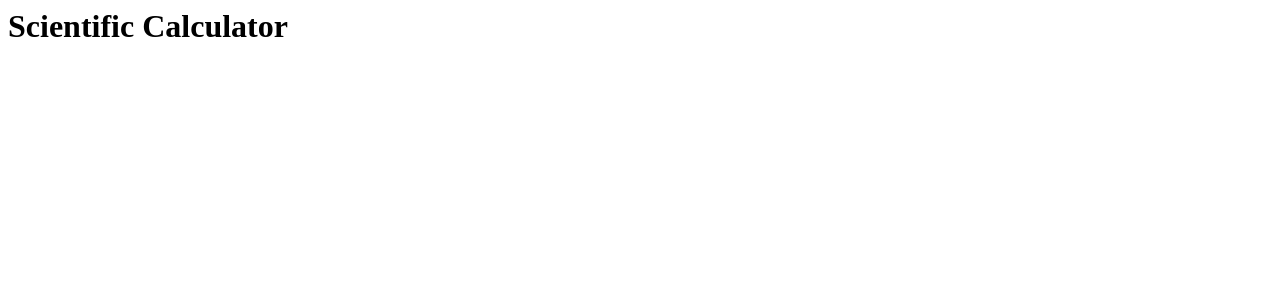
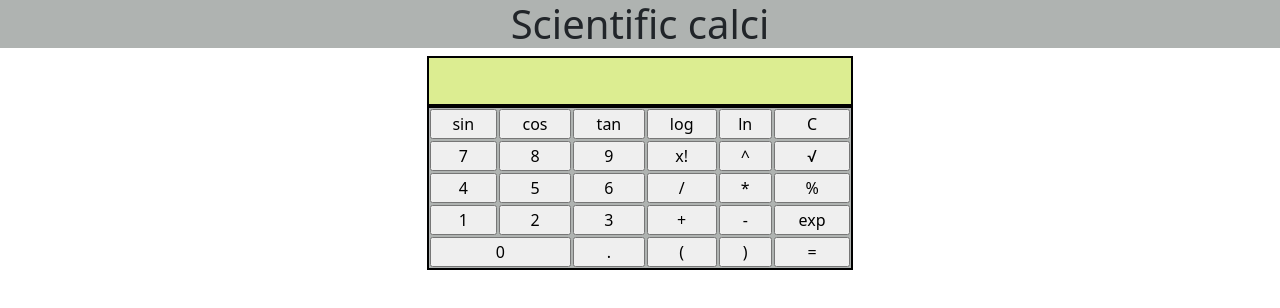
Before and after one commit to onkar0205/Scientific_Cali, a plain HTML site: page index.html in a window 1280 px wide. Drawn offline with nearby package versions, Linux system fonts and the light colour scheme.

Commit message:
adding UI

```diff
--- a/index.html
+++ b/index.html
@@ -1 +1,82 @@
-<h1>Scientific Calculator</h1>
+<!doctype html>
+<html lang="en">
+
+<head>
+    <!-- Required meta tags -->
+    <meta charset="utf-8">
+    <meta name="viewport" content="width=device-width, initial-scale=1">
+
+    <!-- Bootstrap CSS -->
+    <link href="https://cdn.jsdelivr.net/npm/bootstrap@5.0.2/dist/css/bootstrap.min.css" rel="stylesheet"
+        integrity="sha384-EVSTQN3/azprG1Anm3QDgpJLIm9Nao0Yz1ztcQTwFspd3yD65VohhpuuCOmLASjC" crossorigin="anonymous">
+
+    <title>Hello, world!</title>
+    <link rel="stylesheet" href="/main.css">
+</head>
+
+<body>
+    <header class="header">
+        <h1>Scientific calci</h1>
+    </header>
+
+    <div class="container-fluid">
+        <div class="row box justify-content-around">
+            <div class="col-md-4 butbox" style="background-color:rgb(175, 179, 177); padding: 0;">
+                <div class="display"> </div>
+                <table>
+                    <tr>
+                        <td><input type="button" class="calbutton" value="sin"></td>
+                        <td><input type="button" class="calbutton" value="cos"></td>
+                        <td><input type="button" class="calbutton" value="tan"></td>
+                        <td><input type="button" class="calbutton" value="log"></td>
+                        <td><input type="button" class="calbutton" value="ln"></td>
+                        <td colspan="2"><input type="button" class="calbutton" value="C"></td>
+                    </tr>
+                    <tr>
+                        <td><input type="button" class="calbutton" value="7"></td>
+                        <td><input type="button" class="calbutton" value="8"></td>
+                        <td><input type="button" class="calbutton" value="9"></td>
+                        <td><input type="button" class="calbutton" value="x!"></td>
+                        <td><input type="button" class="calbutton" value="^"></td>
+                        <td><input type="button" class="calbutton" value="&radic;"></td>
+                    </tr>
+                    <tr>
+                        <td><input type="button" class="calbutton" value="4"></td>
+                        <td><input type="button" class="calbutton" value="5"></td>
+                        <td><input type="button" class="calbutton" value="6"></td>
+                        <td><input type="button" class="calbutton" value="/"></td>
+                        <td><input type="button" class="calbutton" value="*"></td>
+                        <td><input type="button" class="calbutton" value="%"></td>
+
+                    </tr>
+                    <tr>
+                        <td><input type="button" class="calbutton" value="1"></td>
+                        <td><input type="button" class="calbutton" value="2"></td>
+                        <td><input type="button" class="calbutton" value="3"></td>
+                        <td><input type="button" class="calbutton" value="+"></td>
+                        <td><input type="button" class="calbutton" value="-"></td>
+                        <td colspan="2"><input type="button" class="calbutton" value="exp"></td>
+
+                    </tr>
+                    <tr>
+                        <td colspan="2"><input type="button" class="calbutton" value="0"></td>
+                        <td><input type="button" class="calbutton" value="."></td>
+                        <td><input type="button" class="calbutton" value="("></td>
+                        <td><input type="button" class="calbutton" value=")"></td>
+                        <td colspan="2"><input type="button" class="calbutton" value="="></td>
+                    </tr>
+
+                </table>
+            </div>
+
+        </div>
+    </div>
+    <div class="container"></div>
+
+    <script src="https://cdn.jsdelivr.net/npm/bootstrap@5.0.2/dist/js/bootstrap.bundle.min.js"
+        integrity="sha384-MrcW6ZMFYlzcLA8Nl+NtUVF0sA7MsXsP1UyJoMp4YLEuNSfAP+JcXn/tWtIaxVXM"
+        crossorigin="anonymous"></script>
+
+</body>
+
+</html>
--- /dev/null
+++ b/main.css
@@ -0,0 +1,31 @@
+.header{
+    background-color:rgb(175, 179, 177);
+    text-align: center;
+    font-size: 200%;
+}
+.display{
+    background-color: rgb(220, 237, 145);
+    height: 50px;
+    width: 100%;
+    border: 2px solid black;
+}
+table {
+    width: 100%;
+    border: 2px solid black
+}
+
+.calbutton{
+    height: 100%;
+    width: 100%;
+}
+/* table,th,td {
+    border: 1px solid black;
+    border-collapse: collapse;
+} */
+td:hover {
+    background-color: rgb(201, 245, 105);
+    text-shadow: 1px;
+}
+.equalbutton{
+    background-color: rgb(239, 95, 95);
+}
```
